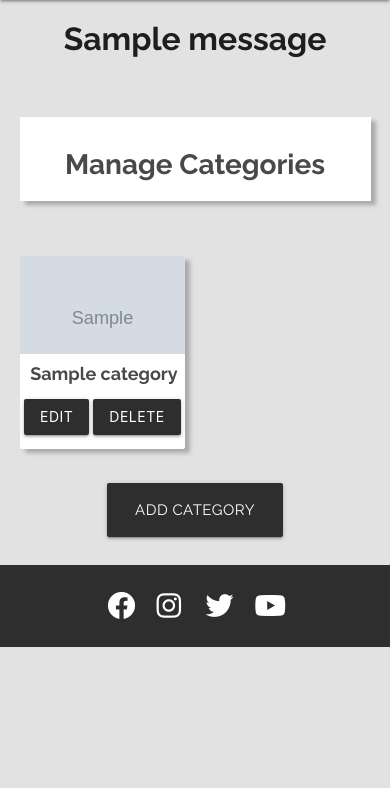
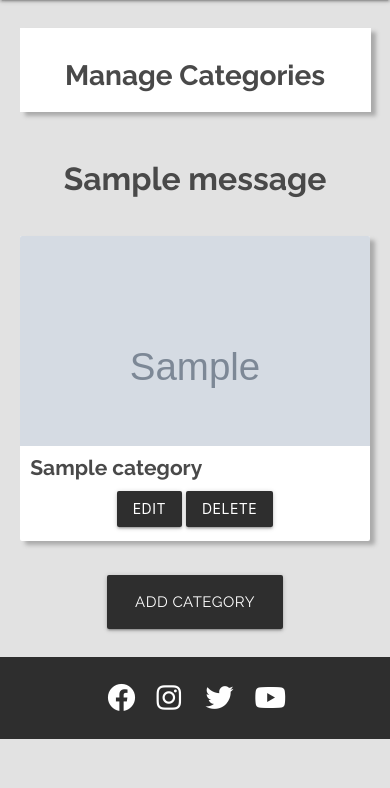
Before and after one commit to Jthomp1993/milestone-project-3, a Flask app: page /manage_categories in a window 390 px wide. Shown: the part 56-844 px from the top of the page. Run offline with Flask 2, Linux system fonts and the light colour scheme; grey boxes marked "Sample" are stand-in pictures; one stand-in notice (Sample message) is shown; a database or web service that is not in the repository returns one stand-in record (values such as "Sample title"); some libraries are stand-ins or nearby versions.

Commit message:
Improve responsive design of categories.html

```diff
--- a/static/css/manage_categories.css
+++ b/static/css/manage_categories.css
@@ -51,4 +51,10 @@
         font-size: 2rem;
         font-weight: 700;
 }
+    .card-image {
+        height: 15rem;
+    }
+    .card-title h2 {
+        font-size: 1.5rem;
+    }
 }
--- a/static/css/registration.css
+++ b/static/css/registration.css
@@ -52,6 +52,12 @@
         margin-top: 10rem;
 }
 
+.register-flashes {
+    background-color: #e2e2e2;
+    margin-top: 0px;
+    padding-top: 1rem;
+}
+
 /* --- Media query for small screen sizes --- */
 @media only screen and (max-width: 600px) {
     .page-footer {
--- a/templates/add_category.html
+++ b/templates/add_category.html
@@ -16,7 +16,7 @@
 
 <div class="container add-wrapper shadow">
 <div class="row card-panel">
-    <form class="col s12" method="POST" action="{{ url_for('add_category') }}">
+    <form class="col s12" method="POST" action="{{ url_for('add_category') }}#categories-wrapper">
         <!--Category name-->
         <div class="row add-form">
             <div class="input-field col s12">
--- a/templates/base.html
+++ b/templates/base.html
@@ -55,20 +55,6 @@
         </ul>
     </header>
 
-    <!--The following code to get the falsh messages is taken from the walkthrough project-->
-    <section>
-        <!--Flash messages-->
-        {% with messages = get_flashed_messages() %}
-            {% if messages %}
-                {% for message in messages %}
-                    <div class="row flashes">
-                        <h4 class="center-align raleway bold">{{ message }}</h4>
-                    </div>
-                {% endfor %}
-            {% endif %}
-        {% endwith %}
-    </section>
-
     {% block content %}
     {% endblock %}
 
--- a/templates/categories.html
+++ b/templates/categories.html
@@ -14,11 +14,25 @@
     </div>
 </div>
 
+<!--The following code to get the falsh messages is taken from the walkthrough project-->
+    <section>
+        <!--Flash messages-->
+        {% with messages = get_flashed_messages() %}
+            {% if messages %}
+                {% for message in messages %}
+                    <div class="row register-flashes">
+                        <h4 class="center-align raleway bold text-color">{{ message }}</h4>
+                    </div>
+                {% endfor %}
+            {% endif %}
+        {% endwith %}
+    </section>
+
 <!-- For loop to pull data from MongoDB and create category cards -->
     <div class="container" id="categories-wrapper">
     <div class="row">
         {% for category in categories %}
-        <div class="col m6 xl3 s6">
+        <div class="col m6 xl3 s12">
             <div class="card shadow">
                 <div class="card-image">
                     <img src="{{ category.category_image }}" alt="{{ category.category_name }}">
@@ -39,7 +53,7 @@
                             <h4>Are you sure you would like to delete {{ category.category_name }}</h4>
                         </div>
                         <div class="modal-footer">
-                            <a href="{{ url_for('delete_category', category_id=category._id)}}" class="modal-close waves-effect waves-green btn-flat">Yes</a>
+                            <a href="{{ url_for('delete_category', category_id=category._id)}}#categories-wrapper" class="modal-close waves-effect waves-green btn-flat">Yes</a>
                             <a href="#categories-wrapper" class="modal-close waves-effect waves-green btn-flat">Cancel</a>
                         </div>
                     </div>
@@ -57,7 +71,4 @@
         </div>
     </div>
 
-
-
-
 {% endblock %}
--- a/templates/edit_category.html
+++ b/templates/edit_category.html
@@ -16,7 +16,7 @@
 
 <div class="container add-wrapper shadow">
 <div class="row card-panel">
-    <form class="col s12" method="POST" action="{{ url_for('edit_category', category_id=category._id) }}">
+    <form class="col s12" method="POST" action="{{ url_for('edit_category', category_id=category._id) }}#categories-wrapper">
         <!--Category name-->
         <div class="row add-form">
             <div class="input-field col s12">
```
Also changed, not shown: templates/login.html (+13 -0 lines), templates/register.html (+13 -4 lines).
